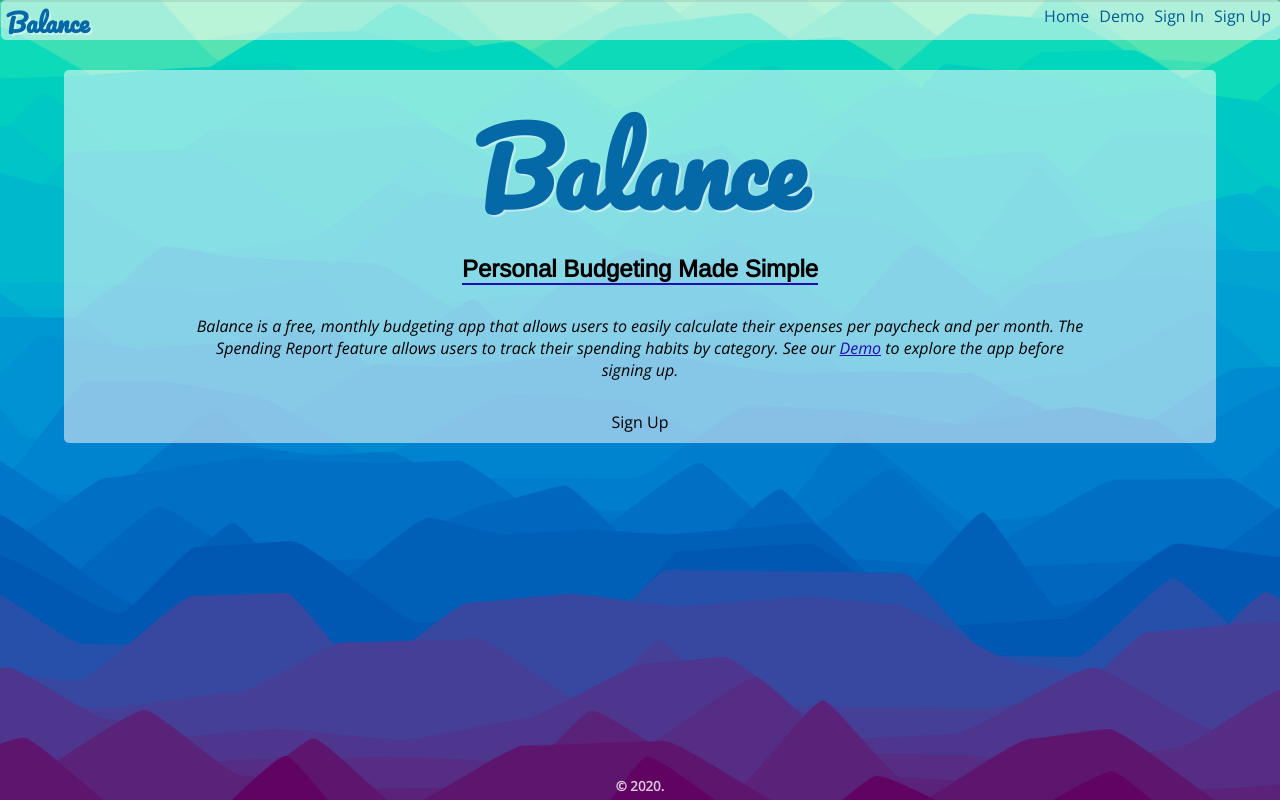
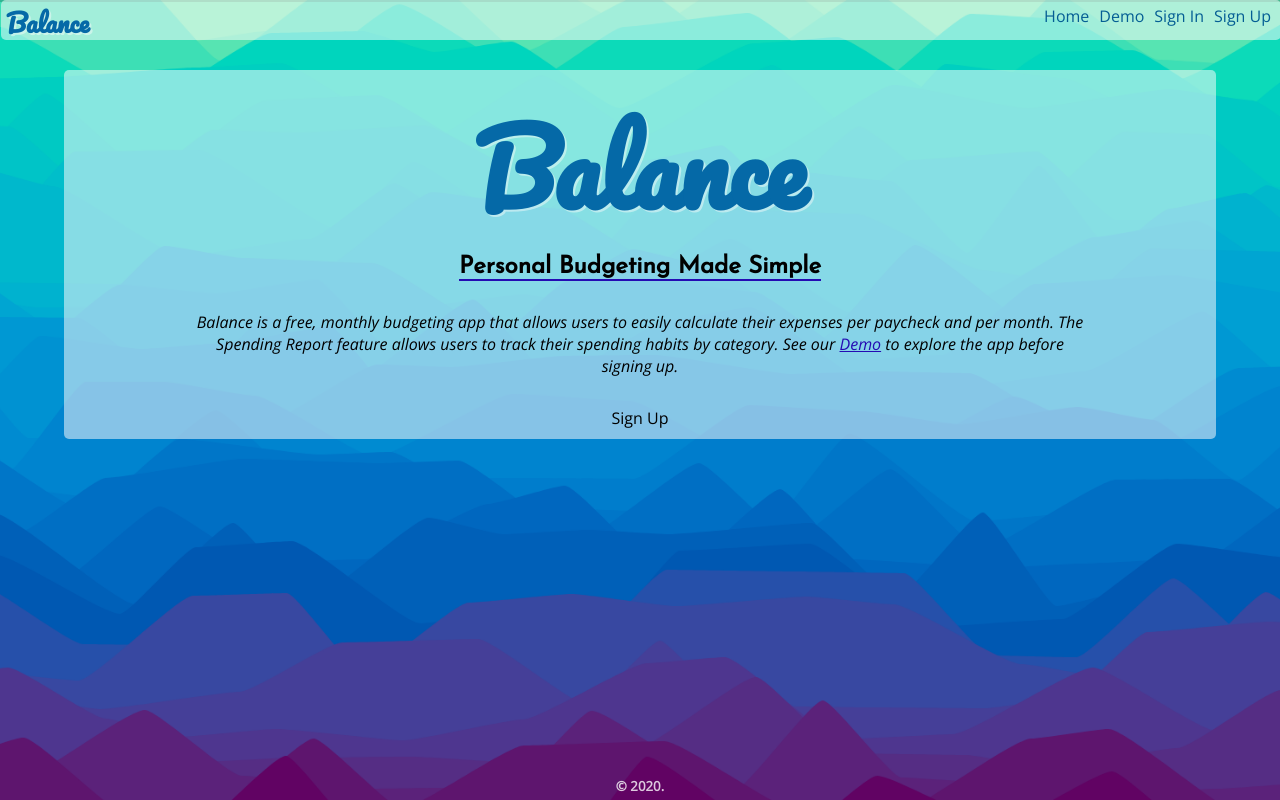
Before and after one commit to Cosmic-Noir/balance-app, a React (Create React App) app: page / in a window 1280 px wide. Built offline with nearby package versions, Linux system fonts and the light colour scheme.

Commit message:
Update font

```diff
--- a/public/index.html
+++ b/public/index.html
@@ -18,7 +18,7 @@
       rel="stylesheet"
     />
     <link
-      href="https://fonts.googleapis.com/css?family=Arimo&display=swap"
+      href="https://fonts.googleapis.com/css?family=Josefin+Sans&display=swap"
       rel="stylesheet"
     />
     <!-- AOS Scroll Styling -->
--- a/src/App.css
+++ b/src/App.css
@@ -47,7 +47,7 @@ footer {
 h2,
 h3 {
   /* font-family: Quicksand; */
-  font-family: Arimo;
+  font-family: "Josefin Sans";
 }
 
 input:focus {
```
